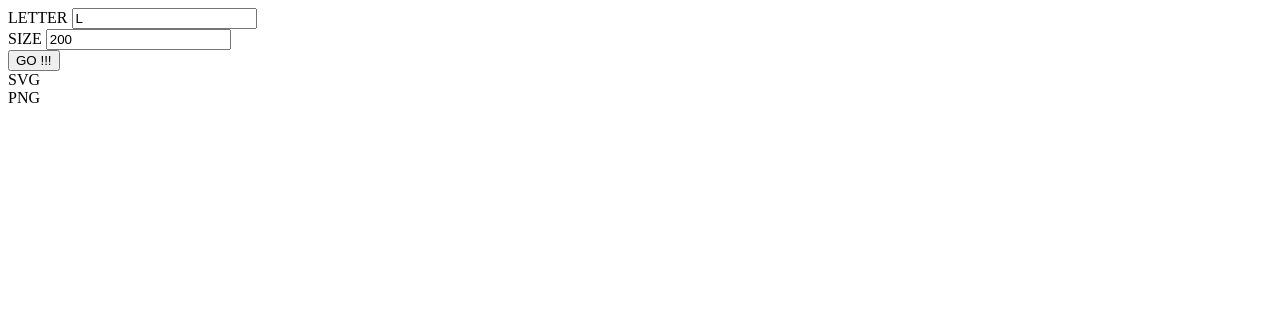
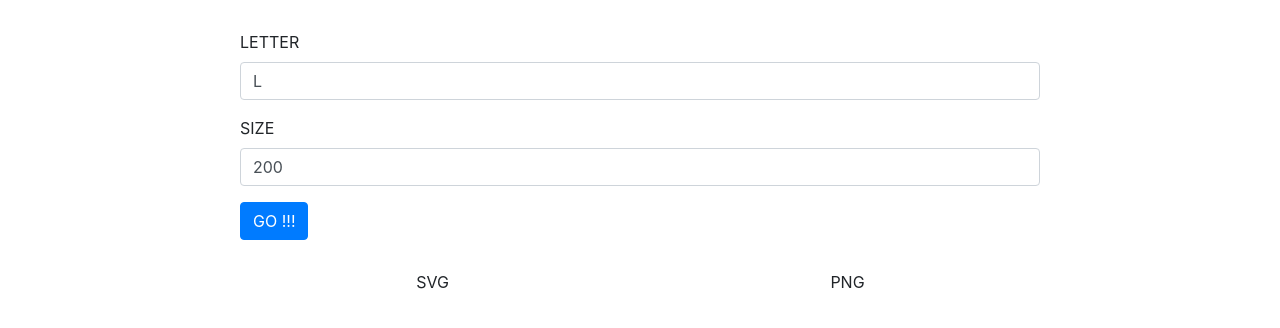
Before and after one commit to mmktomato/letter-icon-generator, a website: page demo/public/index.html in a window 1280 px wide. Drawn offline with nearby package versions, Linux system fonts and the light colour scheme.

Commit message:
add bootstrap

```diff
--- /dev/null
+++ b/demo/public/index.css
@@ -0,0 +1,16 @@
+.main {
+    max-width: 800px;
+    margin: 0 auto;
+}
+
+.options {
+    margin: 30px 0px;
+}
+
+.images {
+    margin: 30px;
+}
+
+.imageContainer {
+    text-align: center;
+}
--- a/demo/public/index.html
+++ b/demo/public/index.html
@@ -2,29 +2,36 @@
 <html>
     <head>
         <meta charset='UTF-8'>
+        <title>Demo App</title>
         <script type='text/javascript' src='./index.js'></script>
+        <link rel='stylesheet' href='./index.css'></script>
+        <link rel="stylesheet" href="https://stackpath.bootstrapcdn.com/bootstrap/4.1.1/css/bootstrap.min.css" integrity="sha384-WskhaSGFgHYWDcbwN70/dfYBj47jz9qbsMId/iRN3ewGhXQFZCSftd1LZCfmhktB" crossorigin="anonymous">
     </head>
     <body>
-        <div>
-            <div>
-                <div>
-                    LETTER
-                    <input type='text' id='letterText' value="L" />
+        <div class='container'>
+            <div class='main'>
+                <div class='options'>
+                    <div class='form-group'>
+                        <label for='letterText'>LETTER</label>
+                        <input type='text' class='form-control' id='letterText' value="L" />
+                    </div>
+                    <div class='form-group'>
+                        <label for='sizeText'>SIZE</label>
+                        <input type='number' class='form-control' id='sizeText' value="200" />
+                    </div>
+                    <button id='goBtn' class='btn btn-primary'>GO !!!</button>
                 </div>
-                <div>
-                    SIZE
-                    <input type='number' id='sizeText' value="200" />
+
+                <div class='row images'>
+                    <div class='col imageContainer'>
+                        <label for='svgContainer'>SVG</label>
+                        <div id='svgContainer'></div>
+                    </div>
+                    <div class='col imageContainer'>
+                        <label for='pngContainer'>PNG</label>
+                        <div id='pngContainer'></div>
+                    </div>
                 </div>
-                <div>
-                    <button id='goBtn'>GO !!!</button>
-                </div>
-            <div>
-                SVG
-                <div id='svgContainer'></div>
-            </div>
-            <div>
-                PNG
-                <div id='pngContainer'></div>
             </div>
         </div>
     </body>
```
